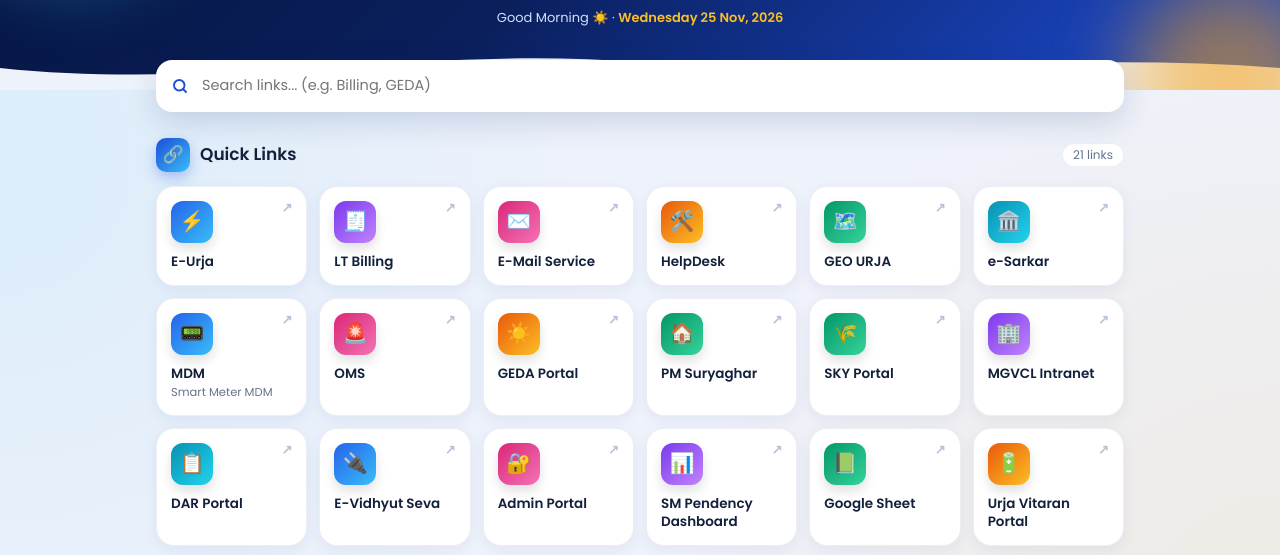
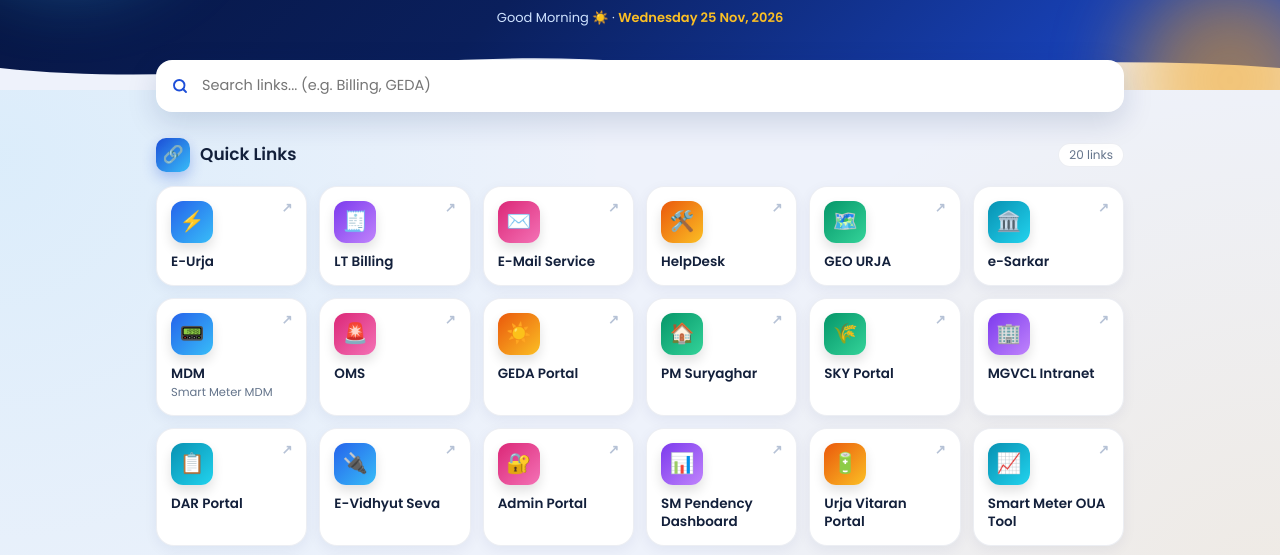
Before and after one commit to mayur007rathwa-lgtm/All-link, a plain HTML site: page index.html in a window 1280 px wide. Shown: the part 194-749 px from the top of the page. Drawn offline with Linux system fonts and the light colour scheme.

Commit message:
Remove Google Sheet link
Co-Authored-By: Claude Opus 5.5 <noreply@anthropic.com>
Claude-Session: https://claude.ai/code/session_011tF2MY4FyVkvXHuzd6R6X6

```diff
--- a/index.html
+++ b/index.html
@@ -109,7 +109,7 @@
 
   <!-- ===== SECTION 1 : COMMON QUICK LINKS ===== -->
   <section>
-    <div class="sec-title"><span class="dot">🔗</span><h2>Quick Links</h2><span class="count">21 links</span></div>
+    <div class="sec-title"><span class="dot">🔗</span><h2>Quick Links</h2><span class="count">20 links</span></div>
     <div class="grid">
       <a class="card" href="http://otpauthmg.guvnl.in:8240/register/login.php" target="_blank" rel="noopener"><span class="ic g1">⚡</span>E-Urja</a>
       <a class="card" href="http://mgbill.eurja.co.in:8010/ltbill/" target="_blank" rel="noopener"><span class="ic g2">🧾</span>LT Billing</a>
@@ -127,7 +127,6 @@
       <a class="card" href="https://portal.guvnl.in/login.php?err=202" target="_blank" rel="noopener"><span class="ic g1">🔌</span>E-Vidhyut Seva</a>
       <a class="card" href="https://portal.guvnl.in/admin/site/login.php" target="_blank" rel="noopener"><span class="ic g5">🔐</span>Admin Portal</a>
       <a class="card" href="https://lookerstudio.google.com/u/0/reporting/879d36c5-d365-4efc-982d-03ba60216255/page/p_6pcmhyviyd" target="_blank" rel="noopener"><span class="ic g2">📊</span>SM Pendency Dashboard</a>
-      <a class="card" href="https://docs.google.com/spreadsheets/u/0/" target="_blank" rel="noopener"><span class="ic g3">📗</span>Google Sheet</a>
       <a class="card" href="https://mgvcl.co.in:8085/SMTDS/Login.php" target="_blank" rel="noopener"><span class="ic g4">🔋</span>Urja Vitaran Portal</a>
       <a class="card" href="https://analytics.mgvclinfra.in/analytics" target="_blank" rel="noopener"><span class="ic g6">📈</span>Smart Meter OUA Tool</a>
       <a class="card" href="https://mandanka17315.github.io/MGVCL-Proposal-Tool/" target="_blank" rel="noopener"><span class="ic g2">📄</span><span>MGVCL Proposal Format<small>Proposal &amp; SWO (by AHM)</small></span></a>
```
